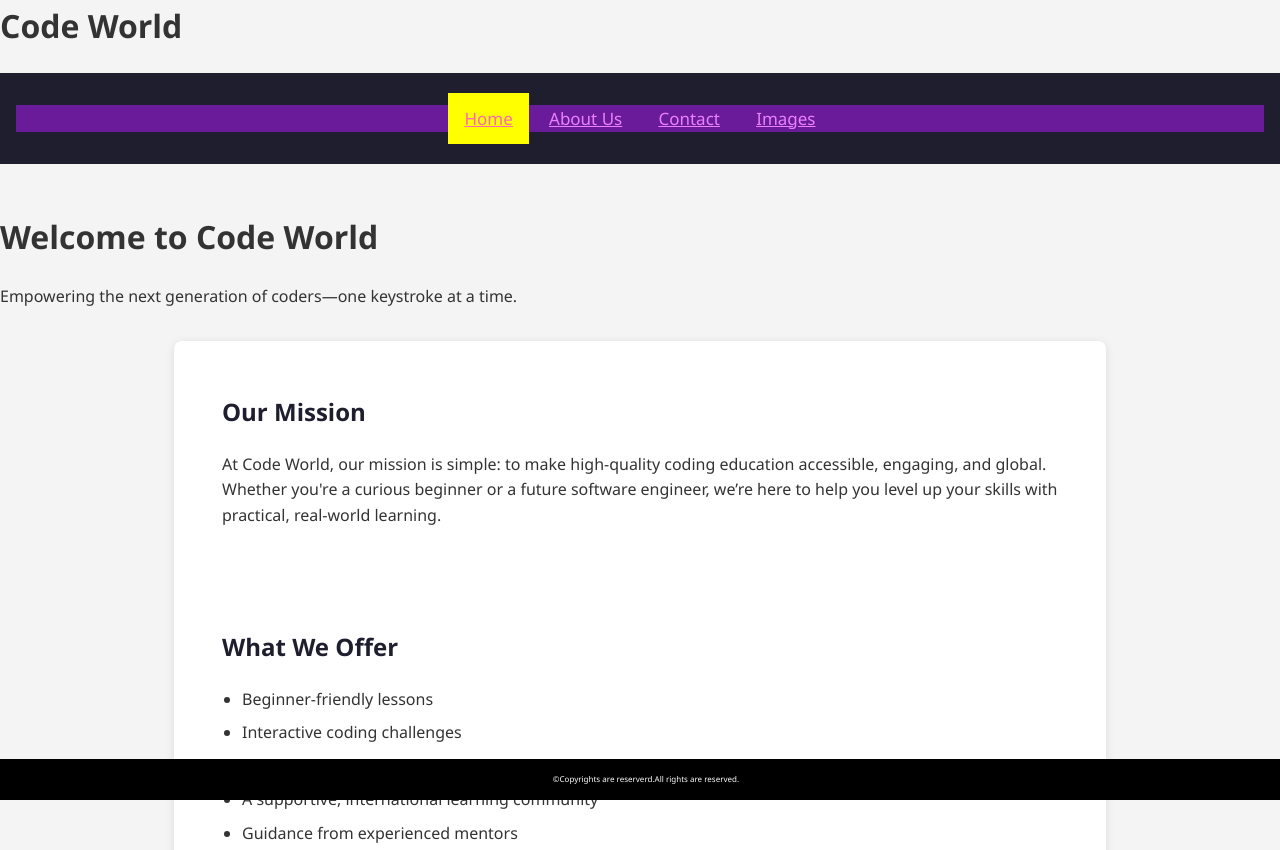
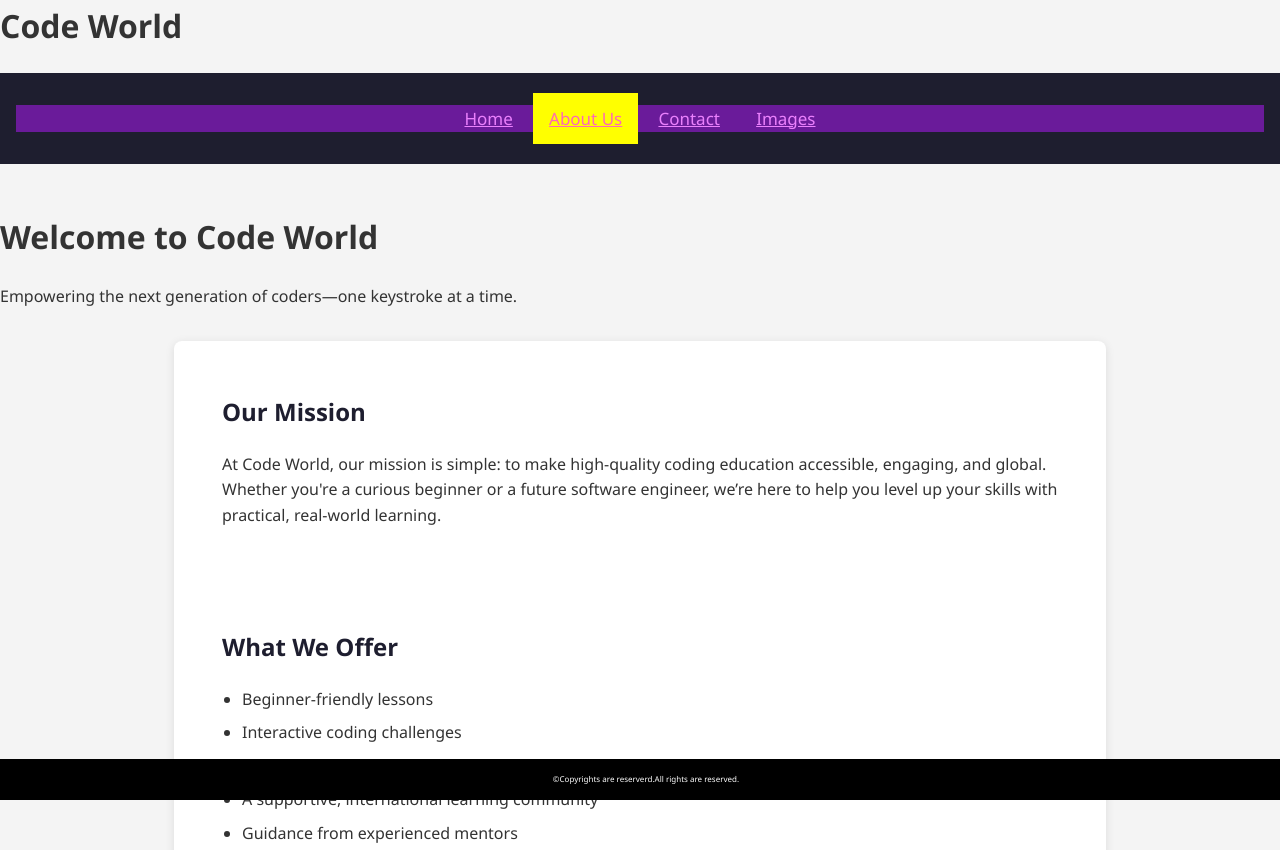
Before and after one commit to zoyaimranzoe/Code-World, a plain HTML site: page about.html in a window 1280 px wide. Shown: the top 850 px of the page. Drawn offline with Linux system fonts and the light colour scheme.

Commit message:
Update about.html

```diff
--- a/about.html
+++ b/about.html
@@ -49,8 +49,8 @@
     <h1>Code World</h1>
     <header>
       <div class="topnav">
-        <a class="active" href="index.html">Home</a>
-        <a href="about.html">About Us</a>
+        <a  href="index.html">Home</a>
+        <a  class="active" href="about.html">About Us</a>
         <a href="contact.html">Contact</a>
         <a href="images.html">Images</a>
       </div>
```
